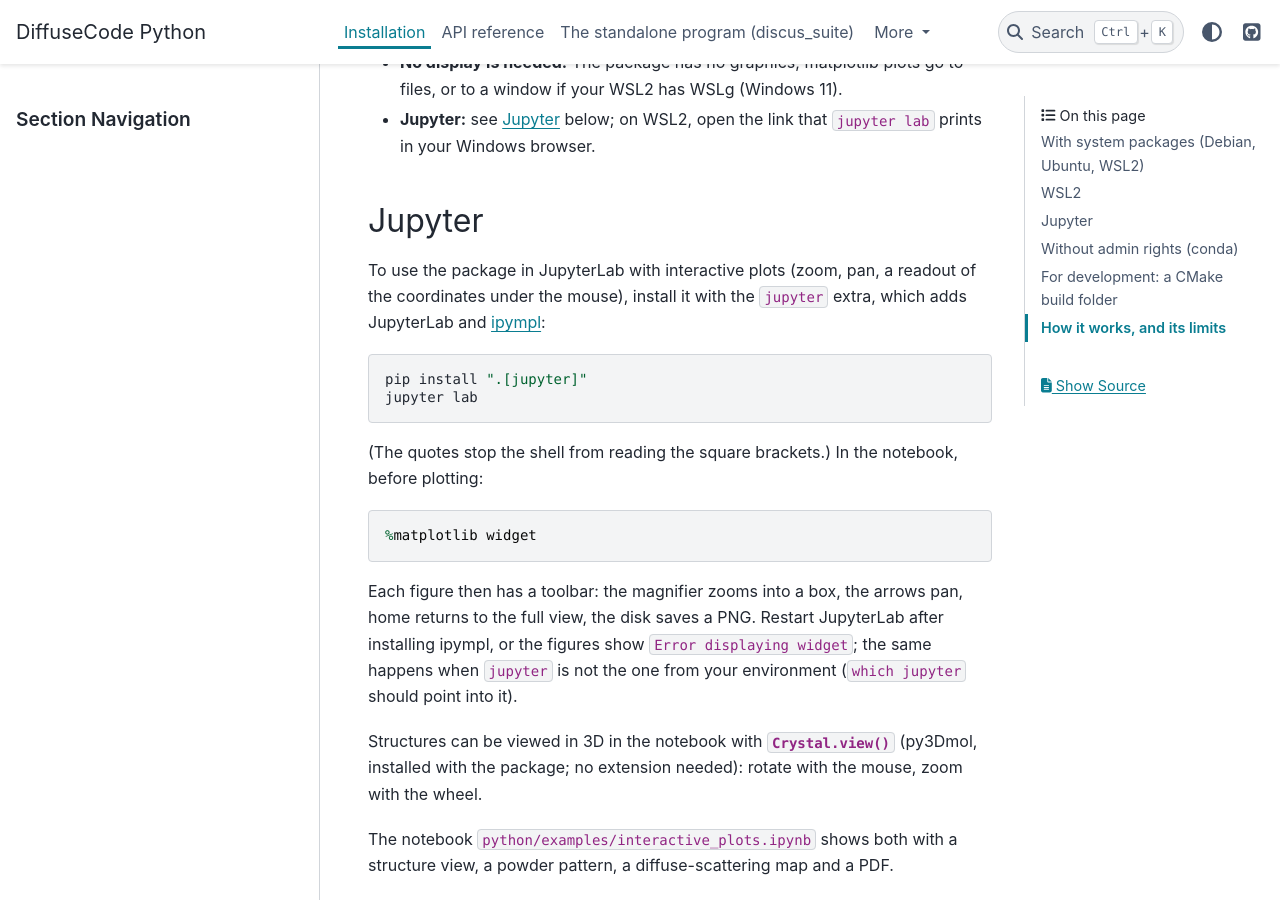
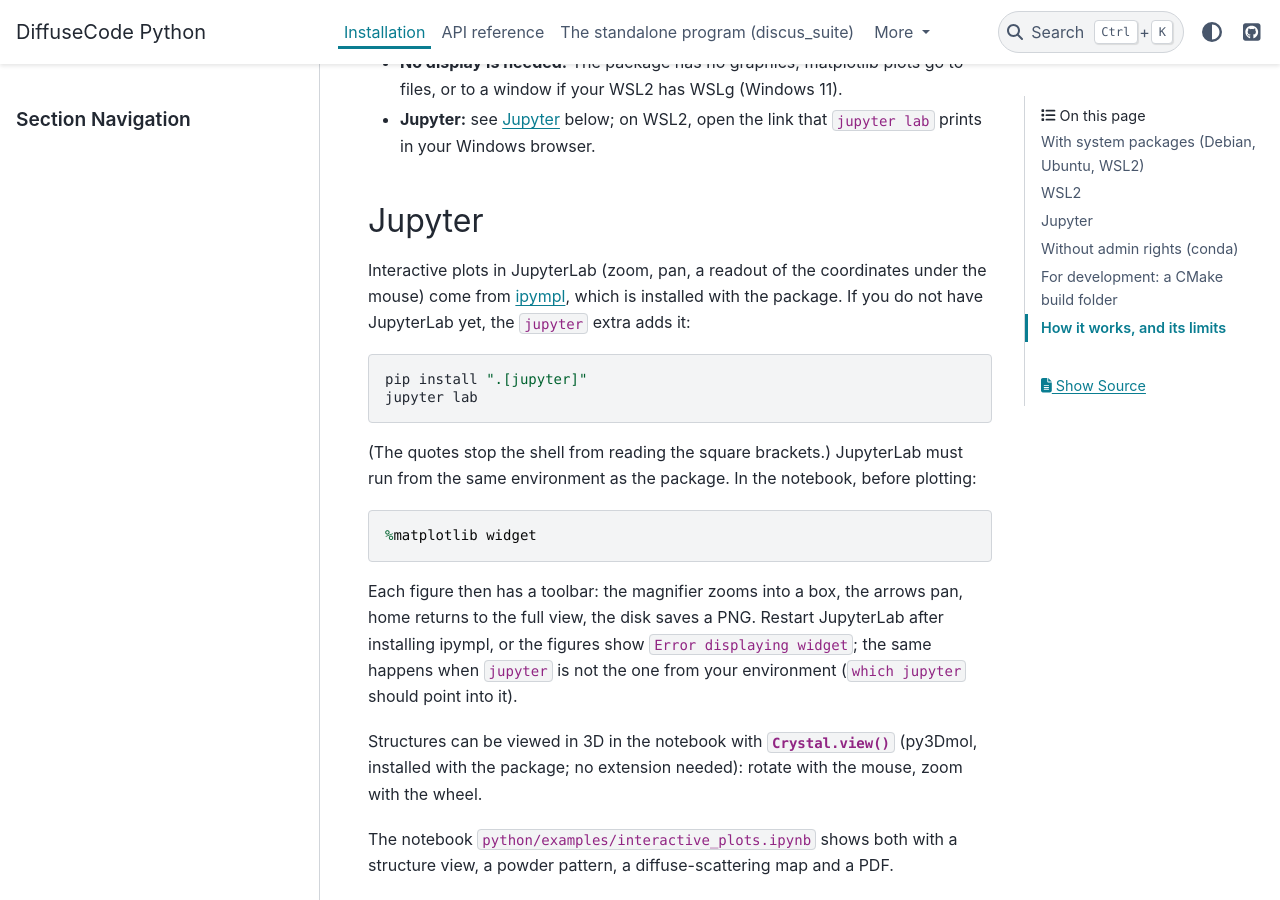
Before and after one commit to tproffen/DiffuseCode, a Sphinx documentation site: the page built from docs/install.md, in a window 1280 px wide and 900 px high, scrolled down 1650 px. Built offline with Sphinx 7.4.7 and the PyData theme 0.15.4, drawn with Linux system fonts in a browser that asks for light colours; pages that are not in the unit, such as notebooks, are missing from menus; the version number is read from the project's files by our own code; some of the changed text lies outside the part shown.

Commit message:
ipympl as a default dependency (interactive plots in Jupyter)
pip install . now brings ipympl, like matplotlib and py3Dmol, so
%matplotlib widget works without an extra. The jupyter extra keeps
JupyterLab only. environment.yml, install docs, python/README and the
example notebook updated.

Co-Authored-By: Claude Opus 5.5 <noreply@anthropic.com>
Claude-Session: https://claude.ai/code/session_018Yw8KkfPLawp8Po4f5Bc9v

````diff
--- a/docs/install.md
+++ b/docs/install.md
@@ -67,17 +68,19 @@ in CI. Three tips:
 
 ## Jupyter
 
-To use the package in JupyterLab with interactive plots (zoom, pan, a
-readout of the coordinates under the mouse), install it with the `jupyter`
-extra, which adds JupyterLab and [ipympl](https://matplotlib.org/ipympl/):
+Interactive plots in JupyterLab (zoom, pan, a readout of the coordinates
+under the mouse) come from [ipympl](https://matplotlib.org/ipympl/), which
+is installed with the package. If you do not have JupyterLab yet, the
+`jupyter` extra adds it:
 
 ```bash
 pip install ".[jupyter]"
 jupyter lab
 ```
 
-(The quotes stop the shell from reading the square brackets.) In the
-notebook, before plotting:
+(The quotes stop the shell from reading the square brackets.) JupyterLab
+must run from the same environment as the package. In the notebook, before
+plotting:
 
 ```python
 %matplotlib widget
--- a/environment.yml
+++ b/environment.yml
@@ -29,6 +29,7 @@ dependencies:
   # Python packages
   - numpy
   - matplotlib
+  - ipympl
   - py3dmol
   # tests (optional)
   - pytest
--- a/pyproject.toml
+++ b/pyproject.toml
@@ -18,12 +18,12 @@ description = "DISCUS diffuse-scattering simulations from Python (early preview)
 readme = "python/README.md"
 license = { file = "License.txt" }
 requires-python = ">=3.10"
-dependencies = ["numpy", "matplotlib", "py3Dmol"]   # plot() methods, Crystal.view(), the examples
+dependencies = ["numpy", "matplotlib", "ipympl", "py3Dmol"]   # plot() methods (ipympl: interactive in Jupyter), Crystal.view(), the examples
 
 [project.optional-dependencies]
 plot = []                        # kept so that "pip install .[plot]" still works
 test = ["pytest", "matplotlib", "gemmi>=0.6", "tomli; python_version < '3.11'"]
-jupyter = ["jupyterlab", "ipympl"]  # interactive plots: %matplotlib widget
+jupyter = ["jupyterlab"]          # ipympl (interactive plots) is a default dependency
 docs = ["sphinx>=7.2", "myst-parser>=2.0", "pydata-sphinx-theme>=0.15", "sphinx-gallery>=0.15", "matplotlib"]
 
 [project.urls]
````
Also changed, not shown: other parts of docs/install.md (+2 -1 lines), python/README.md, 1 other file.
